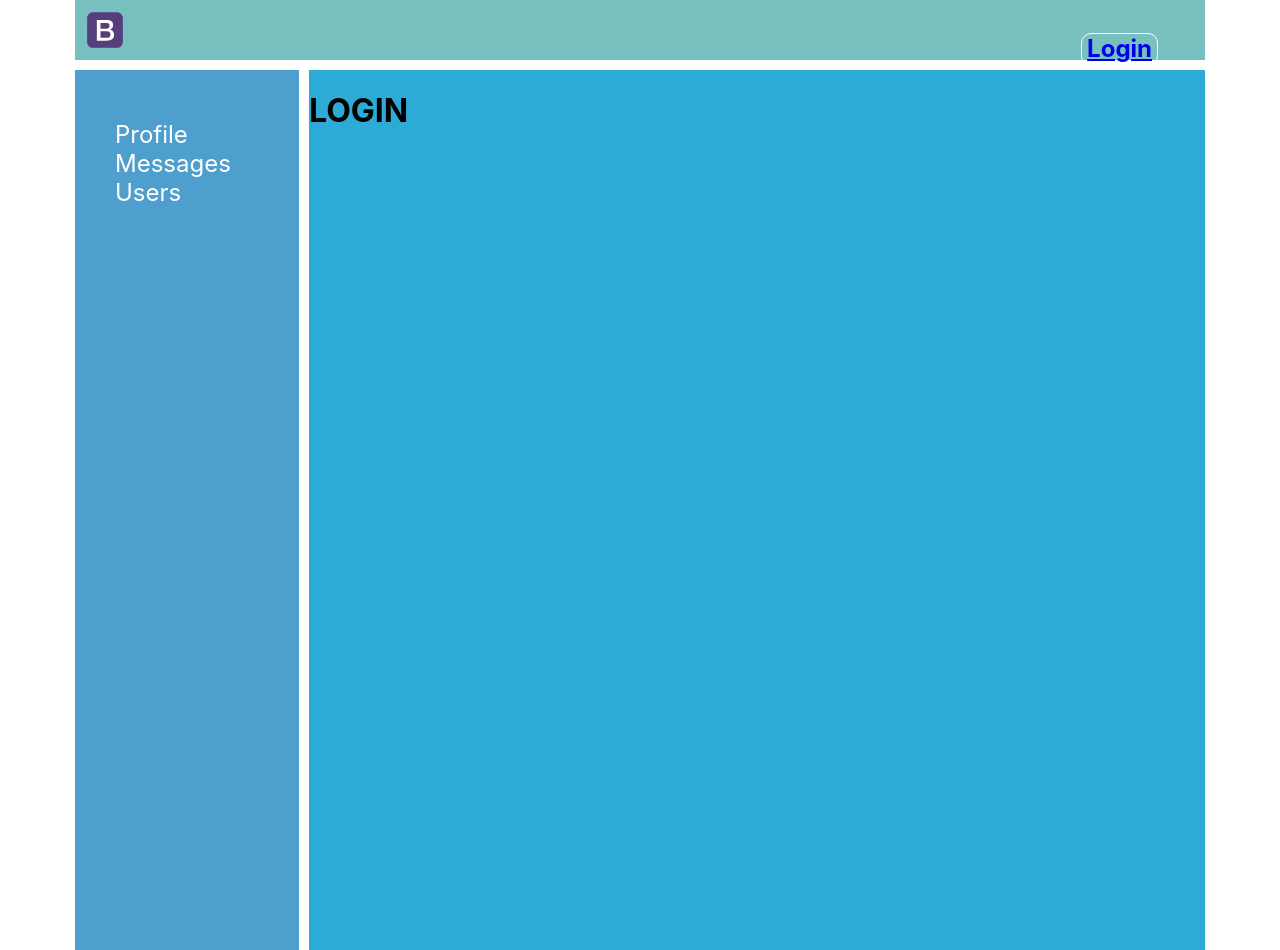
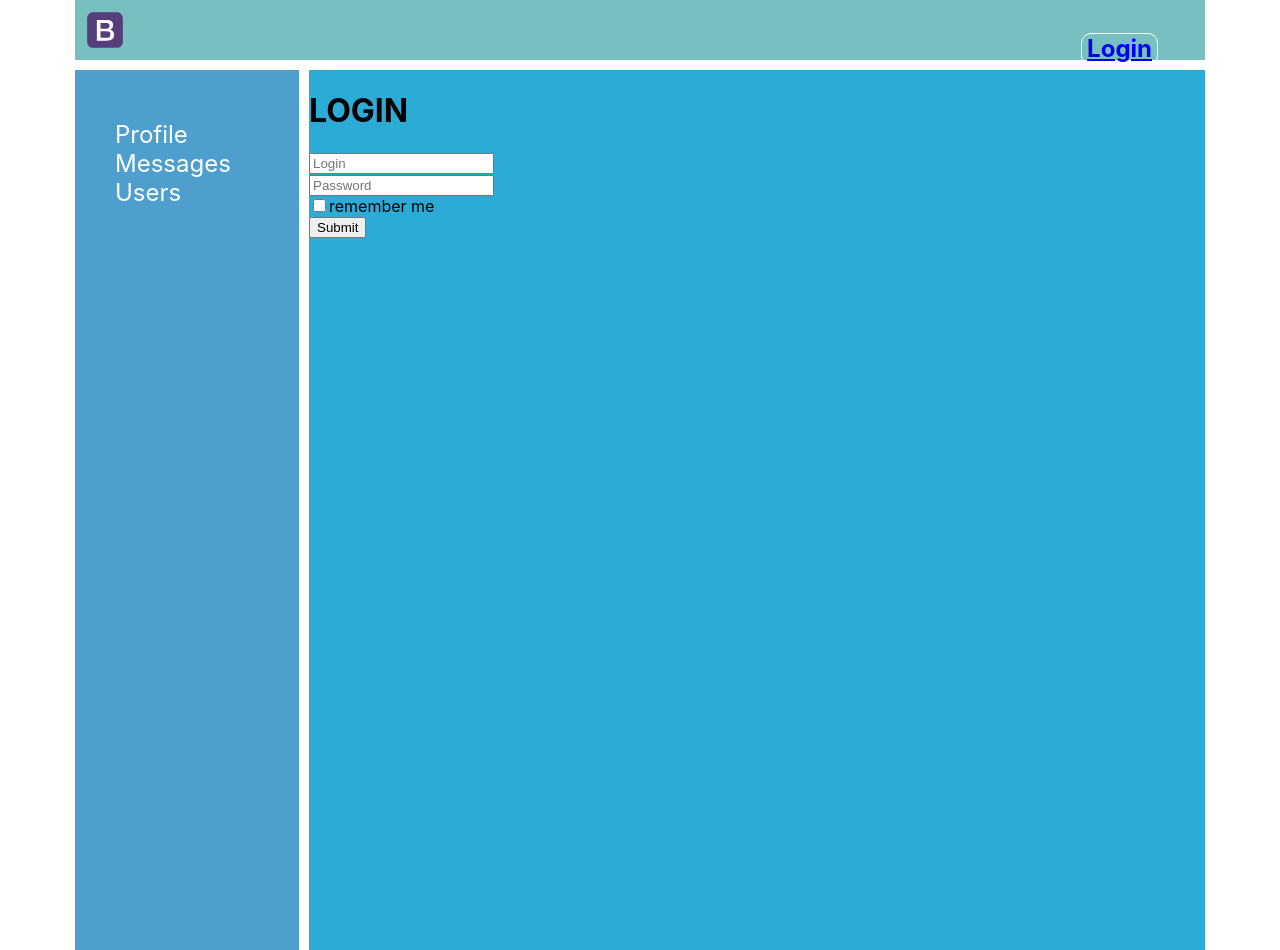
Before and after one commit to Blockbench90/social_network_exsemple, a React (Create React App) app: page /login in a window 1280 px wide. Built offline with nearby package versions, Linux system fonts and the light colour scheme; no server answers.

Commit message:
LoginForm

```diff
--- a/package.json
+++ b/package.json
@@ -15,7 +15,7 @@
     "react-router-dom": "^5.2.0",
     "react-scripts": "3.4.1",
     "redux": "^4.0.5",
-    "redux-form": "^8.3.5",
+    "redux-form": "^8.3.6",
     "redux-thunk": "^2.3.0",
     "reselect": "^4.0.0"
   },
--- a/src/components/Login/Login.jsx
+++ b/src/components/Login/Login.jsx
@@ -1,6 +1,36 @@
 import React from "react";
+import {Field, reduxForm} from "redux-form";
 
+
+
+const LoginForm = (props) => {
+    return (
+        <form onSubmit={props.handleSubmit}>
+            <div>
+                <Field name={'login'} component={'input'} placeholder={'Login'}/>
+            </div>
+            <div>
+                <Field name={'password'} component={'input'} placeholder={'Password'}/>
+            </div>
+            <div>
+                <Field name={'rememberMe'} component={'input'} type={'checkbox'}/>remember me
+            </div>
+            <div>
+                <button>Submit</button>
+            </div>
+        </form>
+    )
+}
+const LoginReduxForm = reduxForm({form: 'login'})(LoginForm)
 const Login = (props) => {
-    return <h1>LOGIN</h1>
+    const onSubmit = (formData) => {
+        console.log(formData)
+    }
+    return (
+        <div>
+        <h1>LOGIN</h1>
+            <LoginReduxForm onSubmit={onSubmit}/>
+        </div>
+    )
 }
 export default Login;
--- a/src/components/Profile/ProfilePage/Myposts/ProfileStatus.jsx
+++ b/src/components/Profile/ProfilePage/Myposts/ProfileStatus.jsx
@@ -22,6 +22,14 @@
             status: e.currentTarget.value
         })
     }
+    componentDidUpdate(prevProps, prevState) {
+        if (prevProps.status !== this.props.status) {
+            this.setState({
+                status: this.props.status
+            })
+        }
+    }
+
     render() {
         return <div>
             {!this.state.editMode &&
--- a/src/redux/redux-store.jsx
+++ b/src/redux/redux-store.jsx
@@ -4,13 +4,15 @@
 import usersReducer from "./users-reducer";
 import authReducer from "./auth-reducer";
 import thunk from "redux-thunk";
+import {reducer as formReducer} from 'redux-form'
 
 
 let reducers = combineReducers( {
     profilePage: profileReducer,
     dialogPage: dialogReducer,
     usersPage: usersReducer,
-    auth: authReducer
+    auth: authReducer,
+    form: formReducer
 })
 
 let store = createStore(reducers, applyMiddleware(thunk));
```
